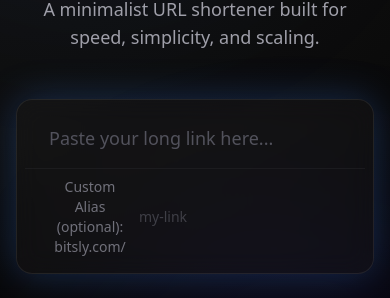
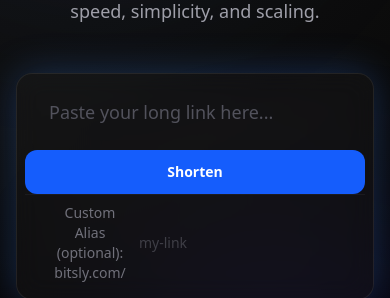
Before and after one commit to blackize/CloneBitly, a Next.js app in the folder frontend/: page / in a window 390 px wide. Shown: the part 326-624 px from the top of the page. Built offline with nearby package versions, Linux system fonts and the light colour scheme; no server answers.

Commit message:
Fix mobile button visibility - make Shorten button visible on all screen sizes with responsive layout

```diff
--- a/frontend/src/app/page.tsx
+++ b/frontend/src/app/page.tsx
@@ -70,18 +70,18 @@ export default function Home() {
           onSubmit={handleShorten}
           className="glass group relative mb-8 flex flex-col items-center rounded-2xl p-2 transition-all hover:scale-[1.01] animate-glow"
         >
-          <div className="flex w-full items-center">
+          <div className="flex w-full flex-col sm:flex-row sm:items-center">
             <input
               type="url"
               placeholder="Paste your long link here..."
-              className="w-full bg-transparent px-6 py-4 text-lg text-white outline-none placeholder:text-zinc-600"
+              className="w-full bg-transparent px-6 py-4 text-lg text-white outline-none placeholder:text-zinc-600 sm:flex-1"
               required
               value={url}
               onChange={(e) => setUrl(e.target.value)}
             />
             <button
               type="submit"
-              className="hidden sm:flex items-center gap-2 rounded-xl bg-blue-600 px-8 py-4 font-semibold text-white transition-all hover:bg-blue-500 active:scale-95"
+              className="mt-2 sm:mt-0 sm:ml-2 flex items-center justify-center gap-2 rounded-xl bg-blue-600 px-6 py-3 text-sm sm:px-8 sm:py-4 sm:text-base font-semibold text-white transition-all hover:bg-blue-500 active:scale-95"
             >
               Shorten
             </button>
```
